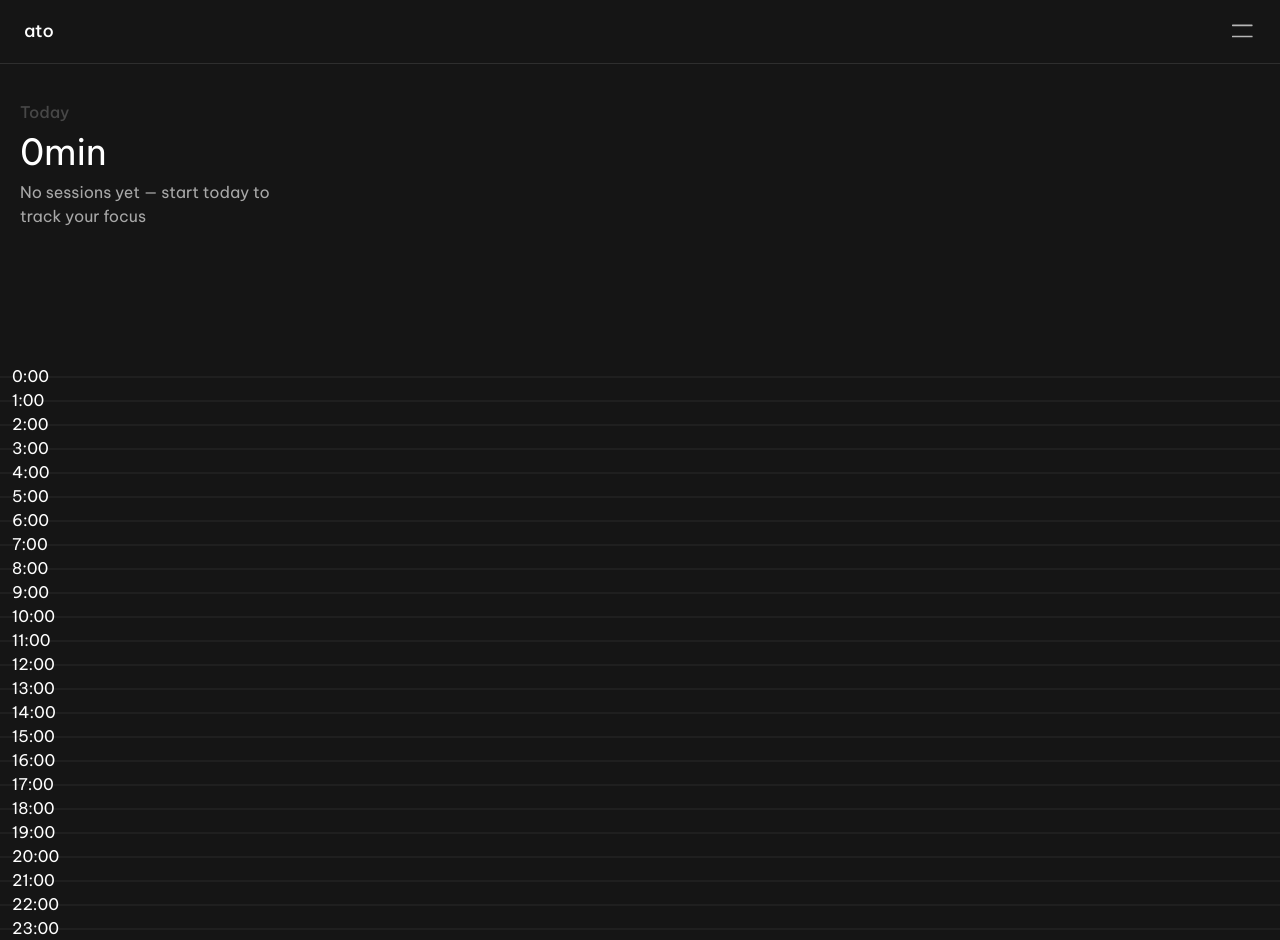
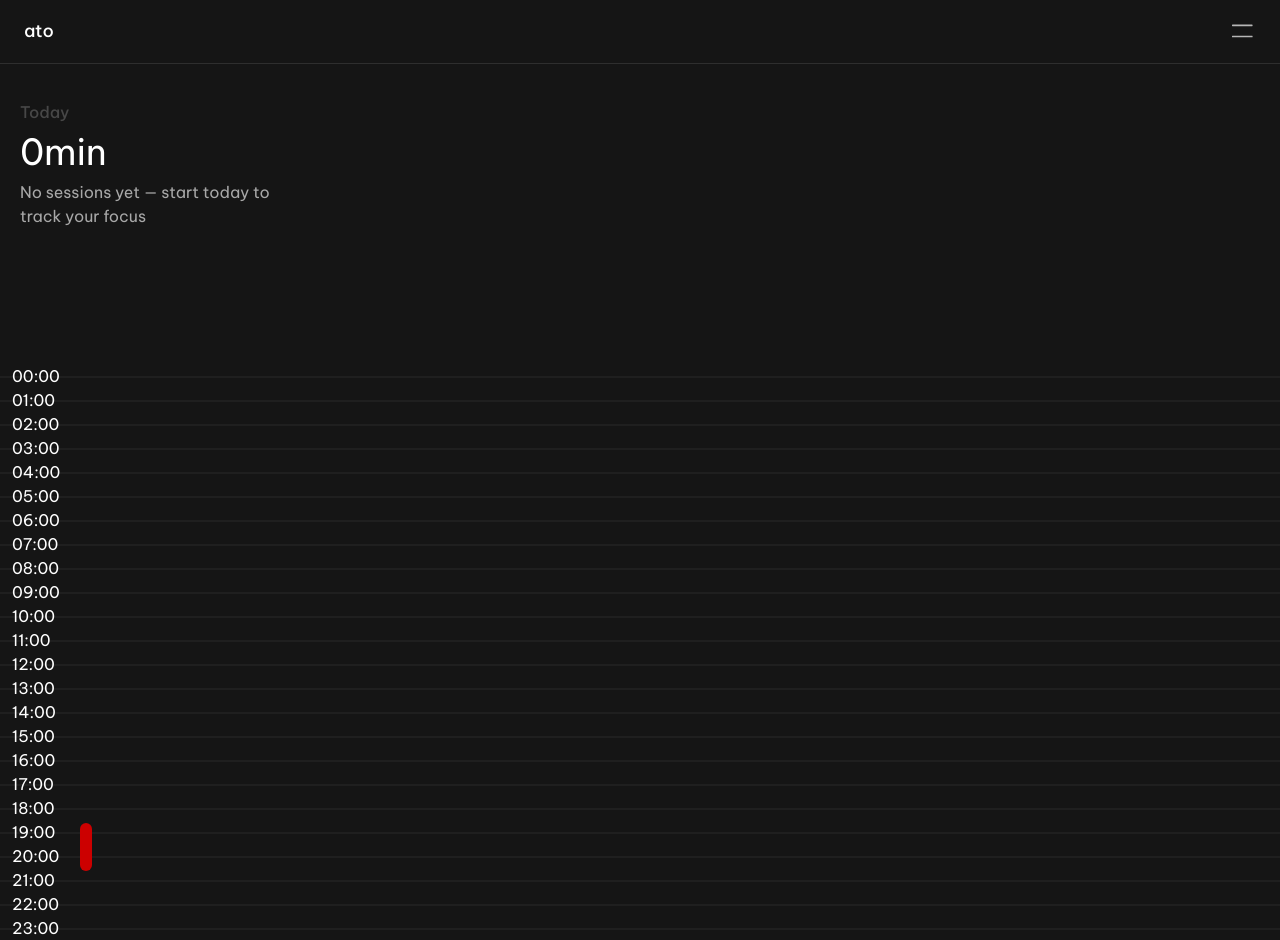
Before and after one commit to Stefan1400/ato, a React (Vite) app in the folder client/: page /analytics in a window 1280 px wide. Built offline with nearby package versions, Linux system fonts and the light colour scheme; no server answers; a web font is replaced by a local one.

Commit message:
feat(analytics-timeline): add dynamic session rendering

```diff
--- a/client/src/features/analytics/Timeline.tsx
+++ b/client/src/features/analytics/Timeline.tsx
@@ -1,14 +1,34 @@
+const session = { session_started: new Date(), session_ended: new Date(Date.now() + 2 * 60 * 60 * 1000) };
+
 function Timeline() {
 
    const times = [];
 
    for (let i = 0; i < 24; i++) {
-      let convertedTime = `${i}:00`;
+      let convertedTime = `${i.toString().padStart(2,'0')}:00`;
       times.push(convertedTime);
    };
 
+   const sessionStart = session.session_started;
+   const sessionEnd = session.session_ended;
+
+   const durationMinutes = (sessionEnd.getTime() - sessionStart.getTime()) / (60 * 1000);
+
+   const timelinePercentage = (durationMinutes / 1440) * 100;
+   const roundedTimelinePercentage = Math.round(timelinePercentage * 100) / 100;
+
+   const midnight = new Date(
+      sessionStart.getFullYear(),
+      sessionStart.getMonth(),
+      sessionStart.getDate()
+   );
+
+   const topPlacement = (sessionStart.getTime() - midnight.getTime()) / (1000 * 60);
+   const topPlacementPercent = (topPlacement / 1440) * 100;
+   const roundedTopPlacement = Math.round(topPlacementPercent * 100) / 100;
+
    return (
-    <div className="w-screen h-auto text-white flex flex-col items-center mt-30">
+    <div className="w-screen h-auto text-white flex flex-col items-center mt-30 relative">
       <ul className="flex flex-col items-start w-full">
          {times.map(t => (
             <li key={t} className="relative">
@@ -17,6 +37,8 @@ function Timeline() {
             </li>
          ))}
       </ul>
+
+      <div style={{ top: `${roundedTopPlacement}%`, height: `${roundedTimelinePercentage}%` }} className="w-3 bg-[#CC0000] absolute left-20 rounded-full z-40"></div>
     </div>
   )
 };
```
